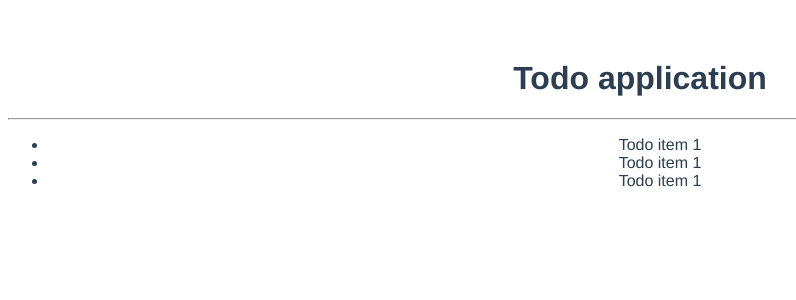
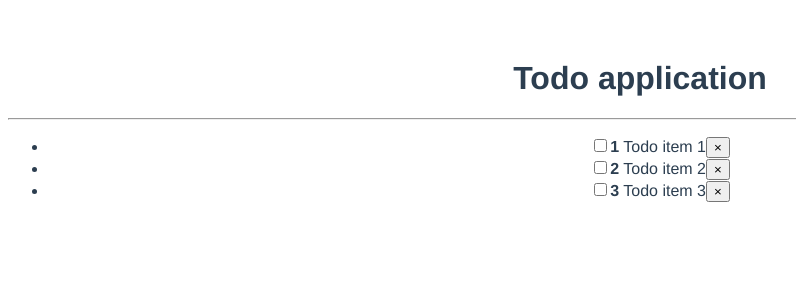
Before and after one commit to Alena2020/vue-todo-app, a Vue app: page / in a window 1280 px wide. Shown: the top 300 px of the page, without its empty margins (0-796 px from the left). Built offline with nearby package versions, Linux system fonts and the light colour scheme.

Commit message:
Validation of parameters

```diff
--- a/src/components/TodoItem.vue
+++ b/src/components/TodoItem.vue
@@ -1,3 +1,21 @@
 <template>
-  <li>Todo item 1</li>
+  <li>
+    <span>
+      <input type="checkbox" />
+      <strong>{{ todo.id }}</strong>
+      {{ todo.title }}
+    </span>
+    <button>&times;</button>
+  </li>
 </template>
+
+<script>
+export default {
+  props: {
+    todo: {
+      type: Object,
+      required: true,
+    },
+  },
+};
+</script>
```
